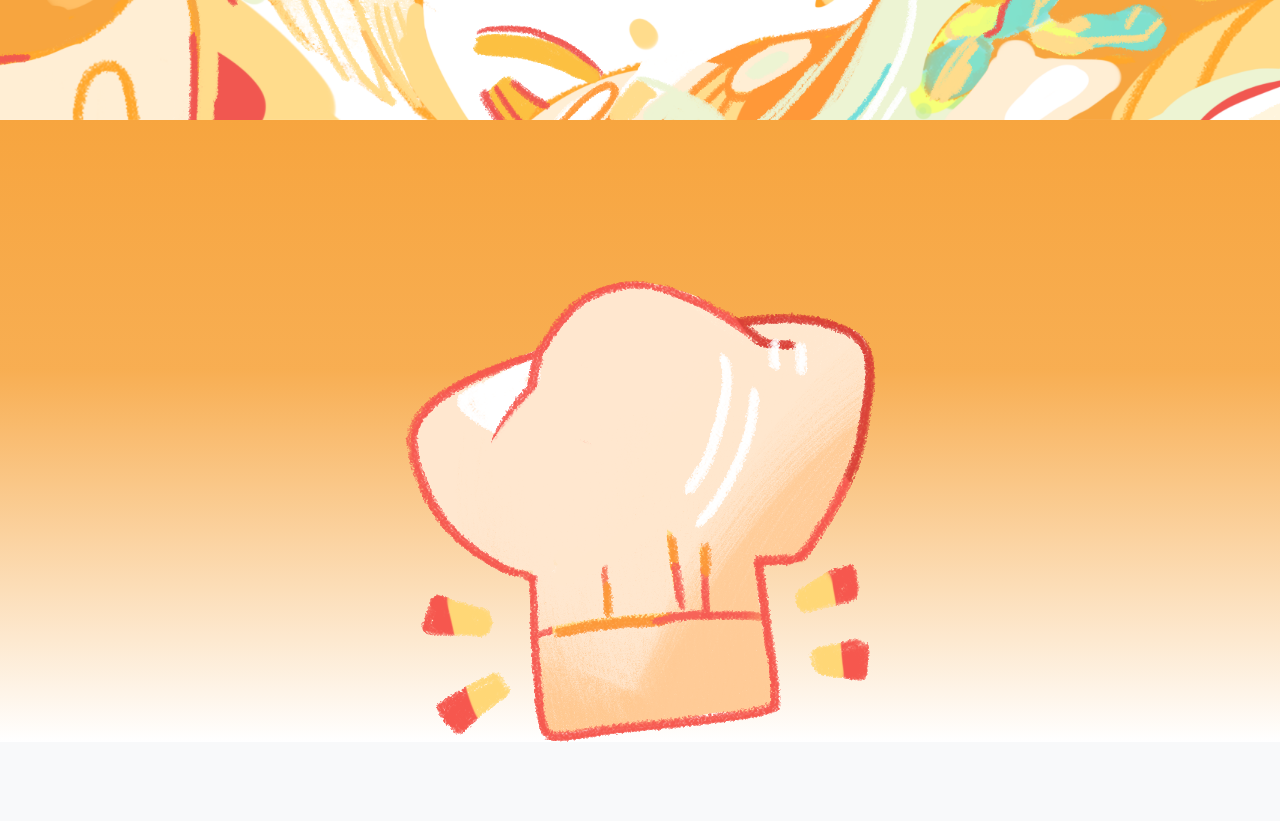
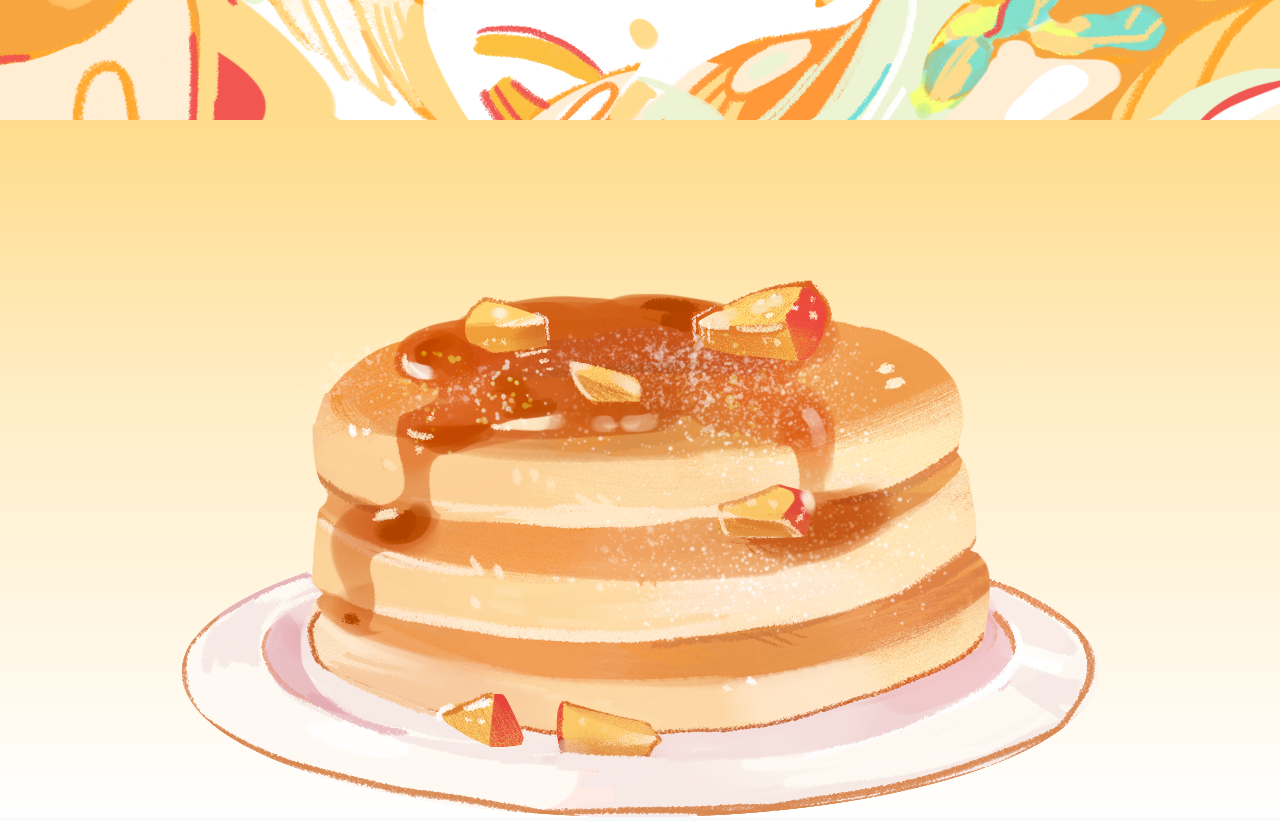
Before and after one commit to kawaiikitty99/kawaiikitty.github.io, a website with bundled scripts: page index.html in a window 1280 px wide. Shown: the part 680-1501 px from the top of the page. Built offline with nearby package versions, Linux system fonts and the light colour scheme.

Commit message:
added favicon, changed about to have pancakes

```diff
--- a/css/grayscale.css
+++ b/css/grayscale.css
@@ -172,7 +172,7 @@ color:#f15750;
   background: #edf4d3;
   color: #f15750;
   /*background: -webkit-gradient(linear, left top, left bottom, from(#f15750), color-stop(45%, rgba(247,165,63, 0.5)), to(white));*/
-  background: linear-gradient(to bottom, rgb(247, 165, 63), rgba(247, 165, 63, 0.9) 40%,white);
+  background: linear-gradient(to bottom, rgb(255, 220, 140), rgba(255, 220, 140, .5) 40%,white);
 }
 
 .about-section p {
--- a/index.html
+++ b/index.html
@@ -24,6 +24,11 @@
   <link href="css/grayscale.css" rel="stylesheet">
   <link href="css/landing.css" rel="stylesheet">
   <link href="css/new-age.css" rel="stylesheet">
+
+  <!-- Favicon-->
+  <link rel="icon" type="image/png" sizes="32x32" href="img/favicon-32x32.ico">
+  <link rel="icon" type="image/png" sizes="16x16" href="img/favicon-16x16.ico">
+  <link rel="manifest" href="/manifest.json">
 
 </head>
 
@@ -66,9 +71,9 @@
     </div>
   </header>
 
-  <!-- About Section -->
-  <section id="about" class="about-section text-center">
-      <img src="img/logo.png" class="img-fluid" alt="Logo">
+  <!-- Pancake Section -->
+    <section id= about class="about-section text-center">
+      <img src="img/pancake.png" class="img-fluid" alt="about">
     <br>
   </section>
 
```
Also changed, not shown: img/favicon-16x16.ico (added), img/favicon-32x32.ico (added), img/logo.gif (added), img/pancake.png (added).
